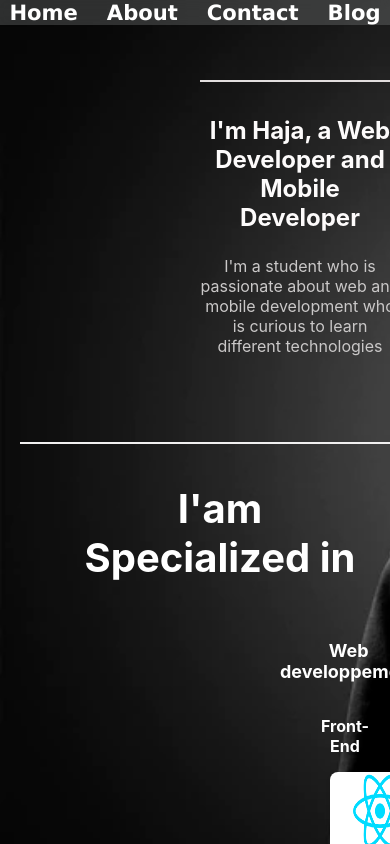
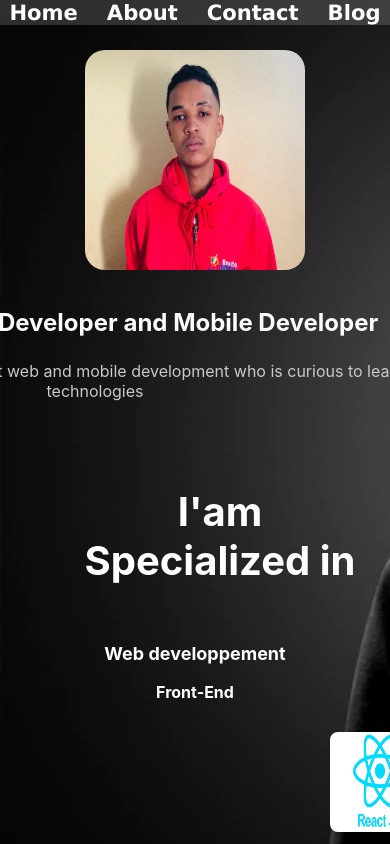
Before and after one commit to Haja13/Portfolio, a React (Create React App) app: page / in a window 390 px wide. Built offline with nearby package versions, Linux system fonts and the light colour scheme.

Commit message:
modification8

```diff
--- a/src/component/Education/EducationStyle.css
+++ b/src/component/Education/EducationStyle.css
@@ -181,3 +181,39 @@
   #section2 {
     margin-top: 50px;
   }
+  @media screen and (max-width:1024px) {
+    .education {
+        text-align: center;
+        margin: 0;
+    }
+    .title{
+        /* background-color: aqua; */
+        margin: 0;
+
+    }
+    .block{
+        /* background-color: rgb(216, 17, 113); */
+    }
+    .experience .block{
+        margin: 0;
+        text-align: center;
+        justify-content: center;
+        /* background-color: yellowgreen; */
+    }
+    .experience{
+        /* background-color: tomato; */
+        /* justify-content: center;
+        text-align: center; */
+        /* margin: 0; */
+    }
+     .paragraphe01{
+        margin-left: 300px;
+        text-align: center;
+        justify-content: center;
+        /* background-color: violet; */
+    }
+    .block{
+        margin: 0;
+        justify-content: center;
+    }
+}
--- a/src/component/PersonalComponent/PersonalStyle.css
+++ b/src/component/PersonalComponent/PersonalStyle.css
@@ -62,9 +62,10 @@
 /* Styles pour la classe .contenue */
 .contenue {
     display: flex;
-    flex-direction: row;
+    flex-direction: column-reverse;
     /* justify-content: space-between; */
     align-items: center;
+    text-align: center;
     /* padding: 0 200px; */
     /* background-color: aqua; */
   }
@@ -73,22 +74,22 @@
   .description {
     flex: 1;
     display: flex;
-    /* background-color: aqua; */
+    /* background-color: rgb(109, 14, 218); */
     flex-direction: column; /* Disposer les éléments en colonne */
     align-items: center;
-    margin-top: 80px;
-    width: 400px;
-    margin-left: 200px;
+    margin-top: 20px;
+    width: 600px;
+    /* margin-left: 200px; */
   }
 
   /* Styles pour la classe .trait */
-  .trait {
+  /* .trait {
     height: 2px;
     width: 200px;
-    background-color: #e2dede;
+    background-color: #f70505;
     margin-bottom: 10px;
-    /* margin-left: -300px; */
-  }
+    margin-left: -428px;
+  } */
 
   /* Styles pour la classe .paragraphe */
   .paragraphe {
@@ -132,6 +133,31 @@
     width: 220px;
     height: 220px;
     margin-top: 80px;
-    margin-right: 300px;
+    /* margin-right: 300px; */
     border-radius: 20px;
   }
+
+
+  @media screen and (max-width:1024px){
+    .contenue {
+        /* justify-content: center;  */
+      text-align: center;
+      /* background-color: #05f756; */
+      display: flex;
+      flex-direction: column-reverse;
+
+    }
+    .trait{
+      display: none;
+    }
+    .sary{
+      text-align: center;
+      margin-top: 50px;
+    }
+    .paragraphe {
+      margin-left: -200px;
+      margin-top: -10px;
+      /* background-color: #f70505; */
+
+    }
+  }
--- a/src/component/Speciality/SpecialityStyle.css
+++ b/src/component/Speciality/SpecialityStyle.css
@@ -202,7 +202,7 @@
     object-fit: cover;
     background-color: #fff;
   } */
-  .speciality .block {
+  .speciality .block22 {
     /* display: grid;
     grid-template-columns: repeat(2, 1fr);
     grid-gap: 10px;
@@ -217,12 +217,36 @@
     font-weight: bolder;
   }
 
-  .block img {
+  .block22 img {
     width: 100px;
     height: 100px;
+    margin-top: 30px;
+    margin-bottom: 20px;
     border-radius: 8px;
     margin-left: 10px;
     box-shadow: 0 2px 4px rgba(0, 0, 0, 0.1);
   }
-
+  @media screen and (max-width:1024px) {
+    .WebDescription{
+      display: flex;
+      text-align: center;
+      /* background-color: aqua; */
+      margin: 0;
+      text-align: center;
+      justify-content: center;
+    }
+    .MobileDescription{
+      /* background-color: blueviolet; */
+      margin: 0;
+      text-align: center;
+      justify-content: center;
+    }
+    .point{
+      display: none;
+    }
+    .titre-web02{
+      /* background-color: blue; */
+      margin: 0;
+    }
+  }
   /* Add additional styles if needed for different screen sizes */
--- a/src/component/Speciality/specialityComponent.js
+++ b/src/component/Speciality/specialityComponent.js
@@ -30,7 +30,7 @@ const SpecialityComponent = () => {
                 {/* <p className="titre-web01" >I'm specialize in javascripte technology </p> */}
                 <p className="titre-web02">Front-End </p>
 
-            <div className="block">
+            <div className="block22">
                 {/* <img src={backend} className="front01" /> */}
                 <img src={frontEnd01} className="front01" alt="react_js" />
 
@@ -41,7 +41,7 @@ const SpecialityComponent = () => {
                 <p  className="titre-web02">Back-End </p>
 
 
-                <div className="block">
+                <div className="block22">
                 <img src={backend} className="front01" alt="nest_js" />
                 {/* <img src={frontEnd02} className="front02"  />
                 <img src={frontEnd03} className="front03"  />
@@ -54,7 +54,7 @@ const SpecialityComponent = () => {
                 <p className="mobile">Mobile  Developpement</p>
             </div>
                 {/* <p className="titre-web01">I'm specialize in javascripte technology </p> */}
-                <div className="block">
+                <div className="block22">
                 <img src={reactnative} className="front01" alt="reactnative"   />
                 </div>
 
@@ -66,7 +66,7 @@ const SpecialityComponent = () => {
 
                 <p>Programming langage</p>
             </div>
-            <div className="block">
+            <div className="block22">
                     <img src={langage01} className="front01" alt="javascript" />
                     <img src={langage02}  className="front02" alt="php" />
                     <img src={langage03}  className="front02" alt="typescript" />
@@ -77,7 +77,7 @@ const SpecialityComponent = () => {
 
                 <p className="">Data Base  </p>
             </div>
-                <div className="block">
+                <div className="block22">
                     <img src={dataBase01} className="front01"  alt="musql"/>
                     <img src={dataBase02}  className="front02" alt="phpadmin" />
                     {/* <img src={langage03}  className="front02" /> */}
@@ -88,7 +88,7 @@ const SpecialityComponent = () => {
 
                 <p className="">Others </p>
             </div>
-            <div className="block">
+            <div className="block22">
                     <img src={Postman} className="front01" alt="postman" />
                     <img src={gitkraken} className="front01" alt="gitkraken"/>
 
```
